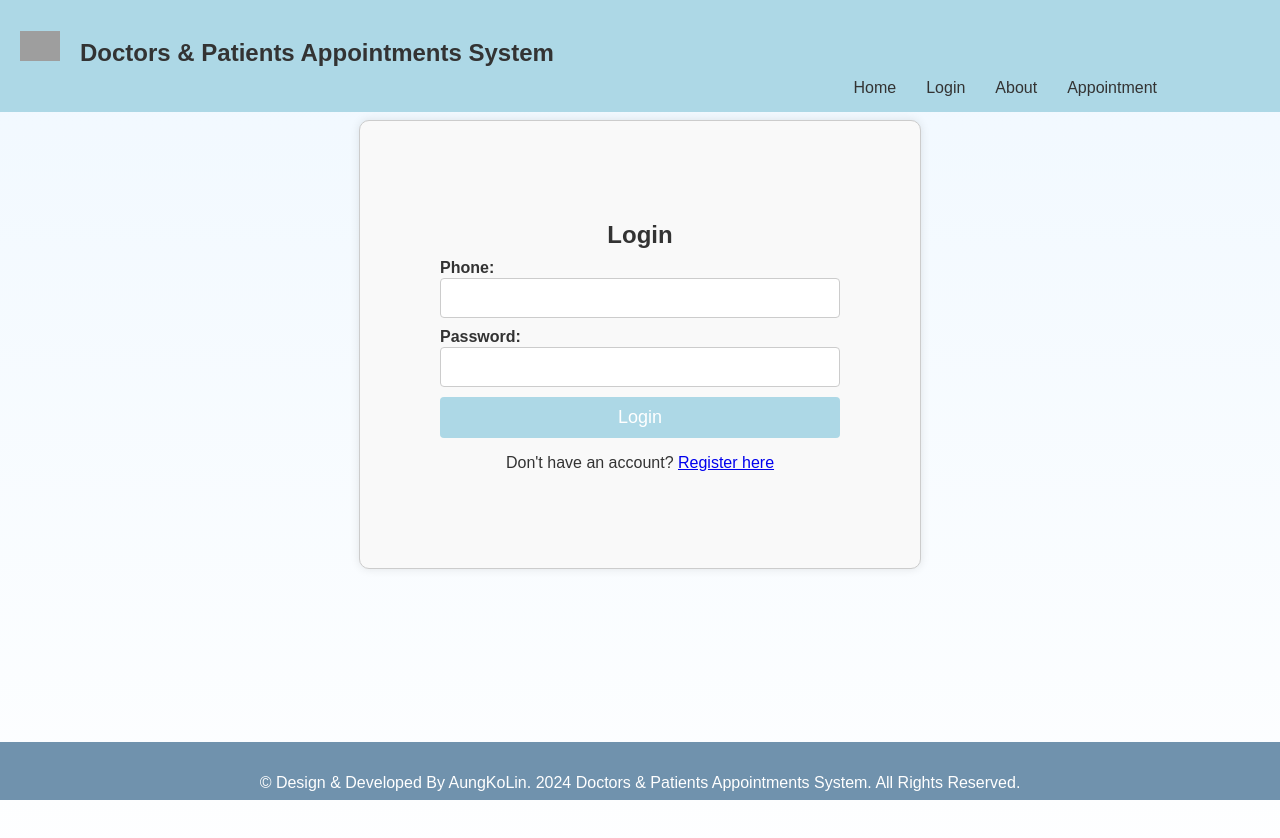
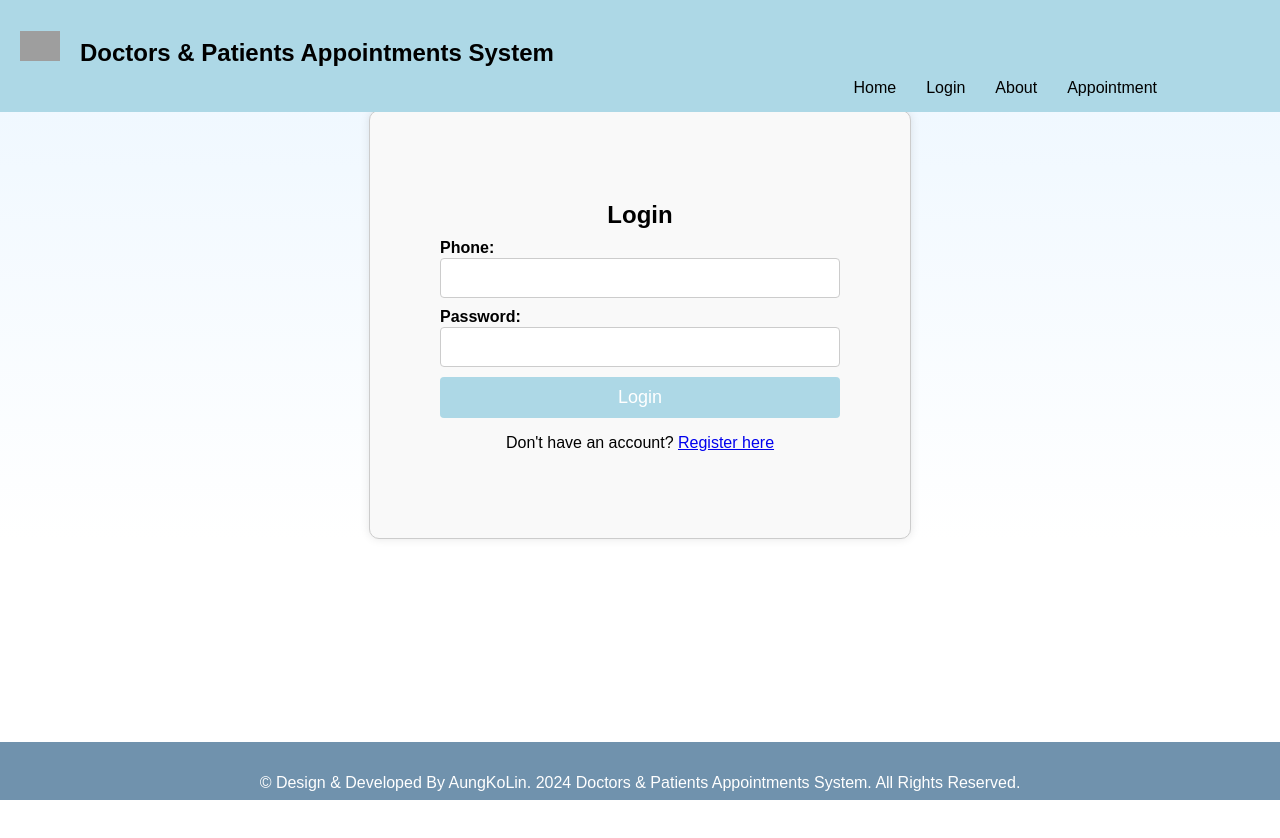
Before and after one commit to AungKoLin828/doctor-patient-appointment-system, a React (Create React App) app: page /login in a window 1280 px wide. Shown: the top 838 px of the page. After the commit the page ends 800 px from the top, so only its background shows below. Built offline with nearby package versions, Linux system fonts and the light colour scheme; grey boxes are pictures that could not be loaded.

Commit message:
Update Src

```diff
--- a/src/App.css
+++ b/src/App.css
@@ -3,12 +3,5 @@
   background-size: cover;
   background-position: center;
   position: relative;
+  background: linear-gradient(to bottom, #f0f8ff, #ffffff);
 }
-
-body {
-  background: linear-gradient(to bottom, #f0f8ff, #ffffff);
-  height: 100vh;
-  margin: 0;
-  color: #333;
-  font-family: Arial, sans-serif;
-}
--- a/src/App.js
+++ b/src/App.js
@@ -1,4 +1,3 @@
-import React from 'react';
 import { BrowserRouter as Router, Route, Routes } from 'react-router-dom';
 import './App.css';
 import Header from './components/Header';
@@ -12,6 +11,7 @@ import ErrorBoundary from './components/ErrorBoundary';
 import ErrorPage from './components/ErrorPage ';
 
 function App() {
+
   return (
     <div className="App">
       <Router>
--- a/src/components/Common.css
+++ b/src/components/Common.css
@@ -1,6 +1,6 @@
 .about-container {
     padding: 90px;
-    max-width: 800px;
+    width: 80%;
     margin: 0 auto;
     text-align: center;
   }
@@ -47,9 +47,8 @@
 
   .login-container {
     max-width: 400px;
-    max-height: 70%;
-    margin: 120px auto;
-    padding: 80px;
+    margin: 110px auto;
+    padding: 70px;
     border: 1px solid #ccc;
     border-radius: 10px;
     background-color: #f9f9f9;
@@ -96,14 +95,14 @@
   }
 
   button:hover {
-    background-color: #333;
+    background-color: #296f95;
   }
 
 
   .user-form {
     max-width: 400px;
     max-height: 70%;
-    margin: 120px auto;
+    margin: 110px auto;
     padding: 80px;
     background: #f9f9f9;
     border-radius: 8px;
@@ -142,10 +141,9 @@
   }
 
   button:hover {
-    background-color: #333;
+    background-color: #296f95;
   }
 
-  /* src/pages/ErrorPage.css */
 .error-page {
   text-align: center;
   padding: 50px;
--- a/src/components/Header.js
+++ b/src/components/Header.js
@@ -23,7 +23,6 @@ const Header = () => {
 
   return (
     <header className={isScrolled ? 'header scrolled' : 'header'}>
-
       <h1><img className='logo-img' src={logoImg} alt="Logo" /> &nbsp; Doctors & Patients Appointments System</h1>
       <nav>
         <ul>
@@ -31,7 +30,6 @@ const Header = () => {
           <li><Link to="/login">Login</Link></li>
           <li><Link to="/about">About</Link></li>
           <li><Link to="/appointment">Appointment</Link></li>
-
         </ul>
       </nav>
     </header>
--- a/src/components/Home.css
+++ b/src/components/Home.css
@@ -5,6 +5,7 @@
     align-items: center;
     min-height: 50vh;
     text-align: center;
+    width: 100%;
   }
 
   .welcome-text {
@@ -29,9 +30,9 @@
     font-size: 1em;
     cursor: pointer;
     transition: background-color 0.3s ease;
-    width: 10%;
+    width: 15%;
   }
 
   .header-button:hover {
-    background-color: #333;
+    background-color: #296f95;
   }
```
